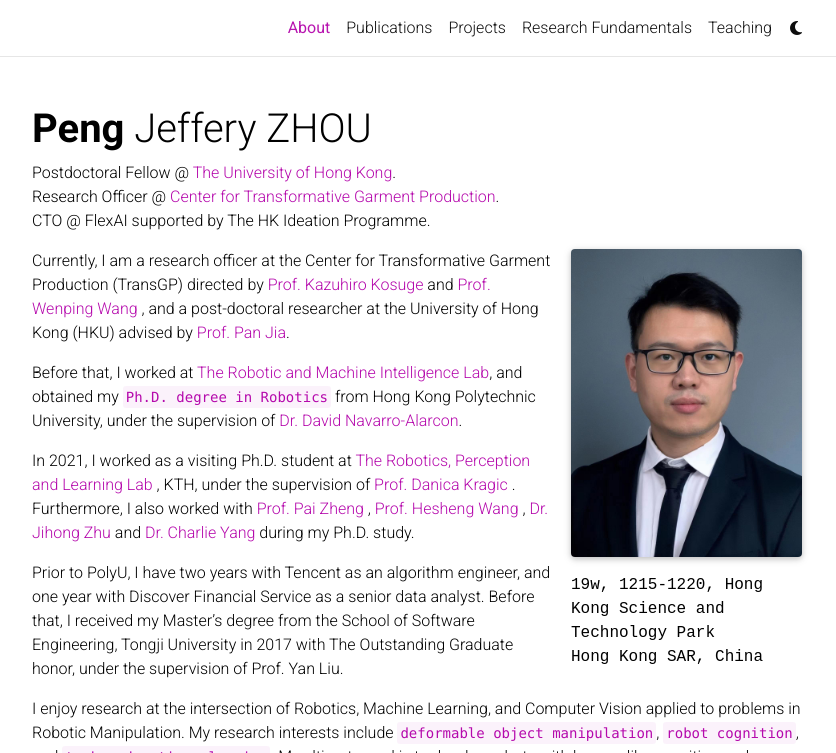
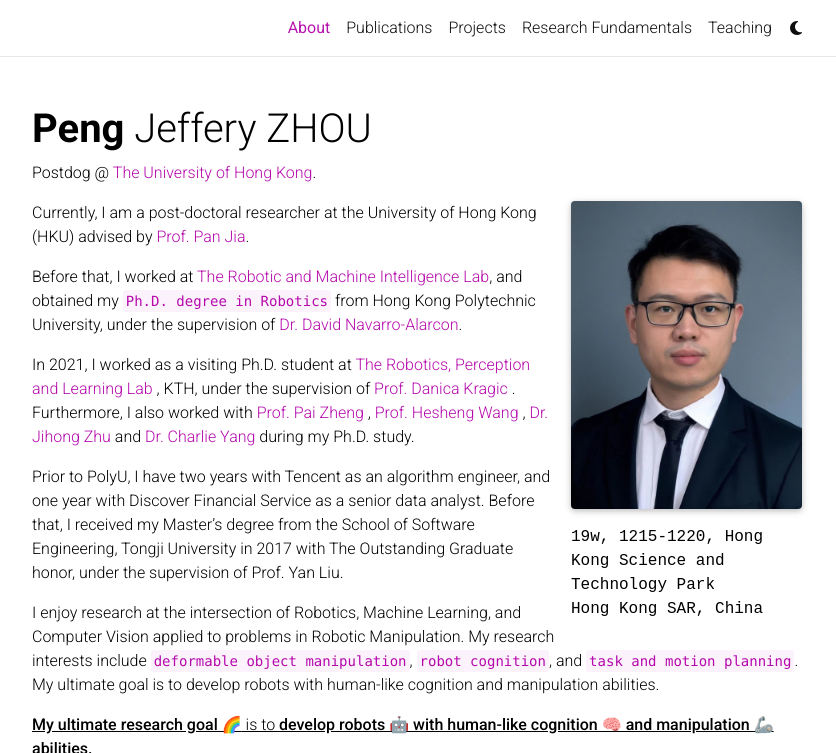
Before and after one commit to Jeffery-Zhou/Jeffery-Zhou.github.io, a Jekyll site: the page built from _pages/about.md, in a window 1280 px wide and 900 px high, cut to the strip 0-753 px from the top of the window. Shown: the whole strip, without its empty margins (223-1059 px from the left). Built offline with Jekyll 4.4.1, drawn with Linux system fonts in a browser that asks for light colours; full-size pictures stand in for the smaller copies a plugin makes; some web fonts are replaced; comment, search, counter and statistics services are not loaded; a style sheet for code colours, icons or effects is not loaded; part of the change alters nothing that is shown.

Commit message:
update about page

```diff
--- a/_pages/about.md
+++ b/_pages/about.md
@@ -4,7 +4,9 @@ title: About
 permalink: /
 subtitle:
 #  Lecturer @ <a href='https://www.jnu.edu.cn/main.htm'>Jinan University</a>. <br>
-  Postdoctoral Fellow @ <a href='https://www.hku.hk/'>The University of Hong Kong</a>. <br> Research Officer @ <a href='https://www.hkuinno.com.hk/air/centre-for-transformative-garment-production/'>Center for Transformative Garment Production</a>. <br>  CTO @  FlexAI supported by The HK Ideation Programme.
+  Postdog @ <a href='https://www.hku.hk/'>The University of Hong Kong</a>.
+#  <br> Research Officer @ <a href='https://www.hkuinno.com.hk/air/centre-for-transformative-garment-production/'>Center for Transformative Garment Production</a>. <br>
+#  CTO @  FlexAI supported by The HK Ideation Programme.
 
 profile:
   align: right
@@ -19,9 +21,11 @@ latest_posts: false  # includes a list of the newest posts
 selected_papers: true # includes a list of papers marked as "selected={true}"
 social: true  # includes social icons at the bottom of the page
 ---
-Currently, I am a research officer at the Center for Transformative Garment Production (TransGP) directed by
-<a href='https://www.eee.hku.hk/people/kazuhiro-kosuge/'> Prof. Kazuhiro Kosuge <a/> and
-<a href='https://www.cs.hku.hk/people/academic-staff/wenping'> Prof. Wenping Wang </a>, and a post-doctoral researcher at the University of Hong Kong (HKU) advised by <a href='https://www.cs.hku.hk/people/academic-staff/jpan'> Prof. Pan Jia</a>.
+Currently, I am a post-doctoral researcher at the University of Hong Kong (HKU) advised by <a href='https://www.cs.hku.hk/people/academic-staff/jpan'> Prof. Pan Jia</a>.
+
+[//]: # (a research officer at the Center for Transformative Garment Production &#40;TransGP&#41; directed by )
+[//]: # (<a href='https://www.eee.hku.hk/people/kazuhiro-kosuge/'> Prof. Kazuhiro Kosuge <a/> and)
+[//]: # (<a href='https://www.cs.hku.hk/people/academic-staff/wenping'> Prof. Wenping Wang </a>, and)
 
 Before that, I worked at <a href='https://www.romi-lab.org/'>The Robotic and Machine Intelligence Lab</a>, and obtained my `Ph.D. degree in Robotics` from Hong Kong Polytechnic University, under the supervision of <a href='https://www.polyu.edu.hk/me/david/'> Dr. David Navarro-Alarcon</a>.
 
```
